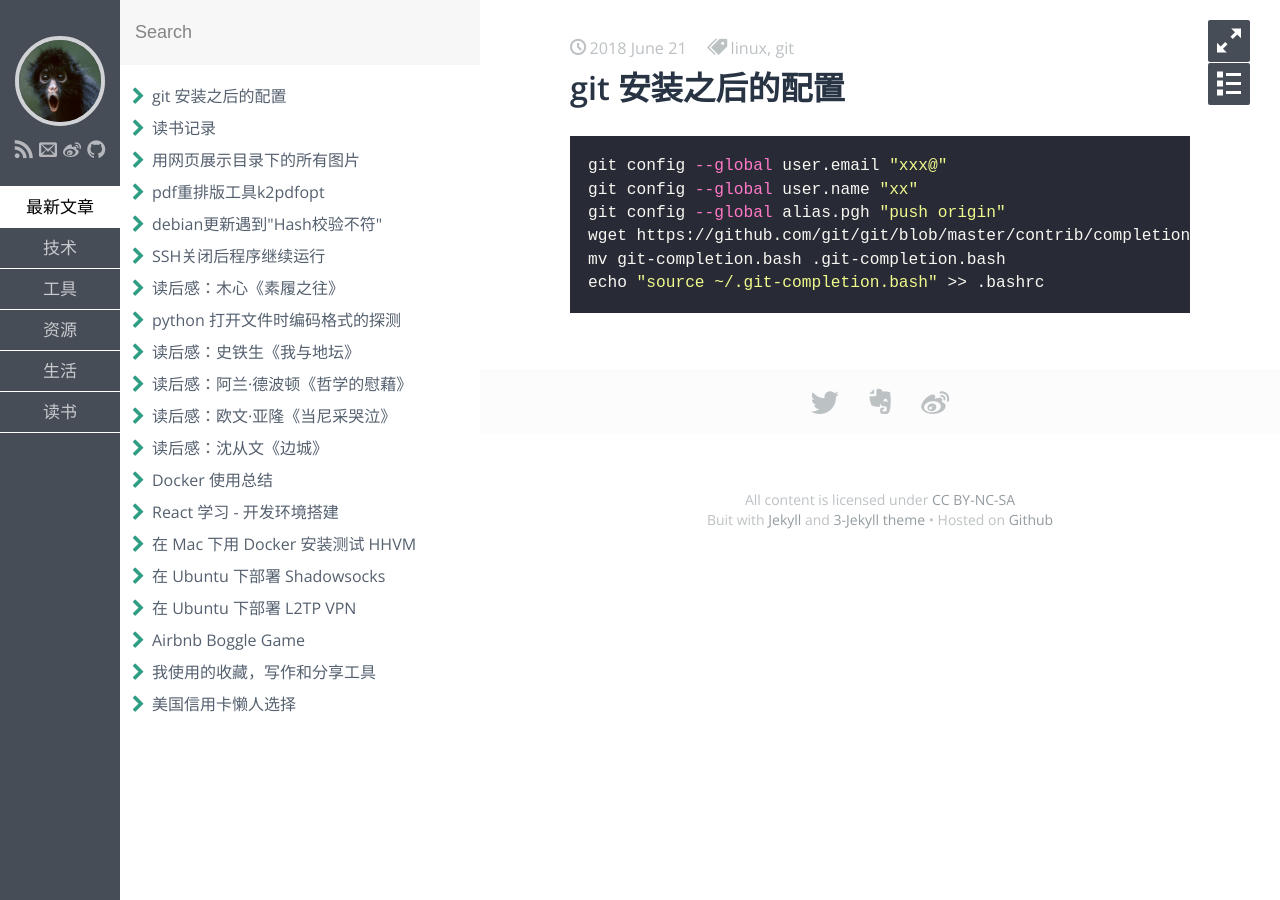
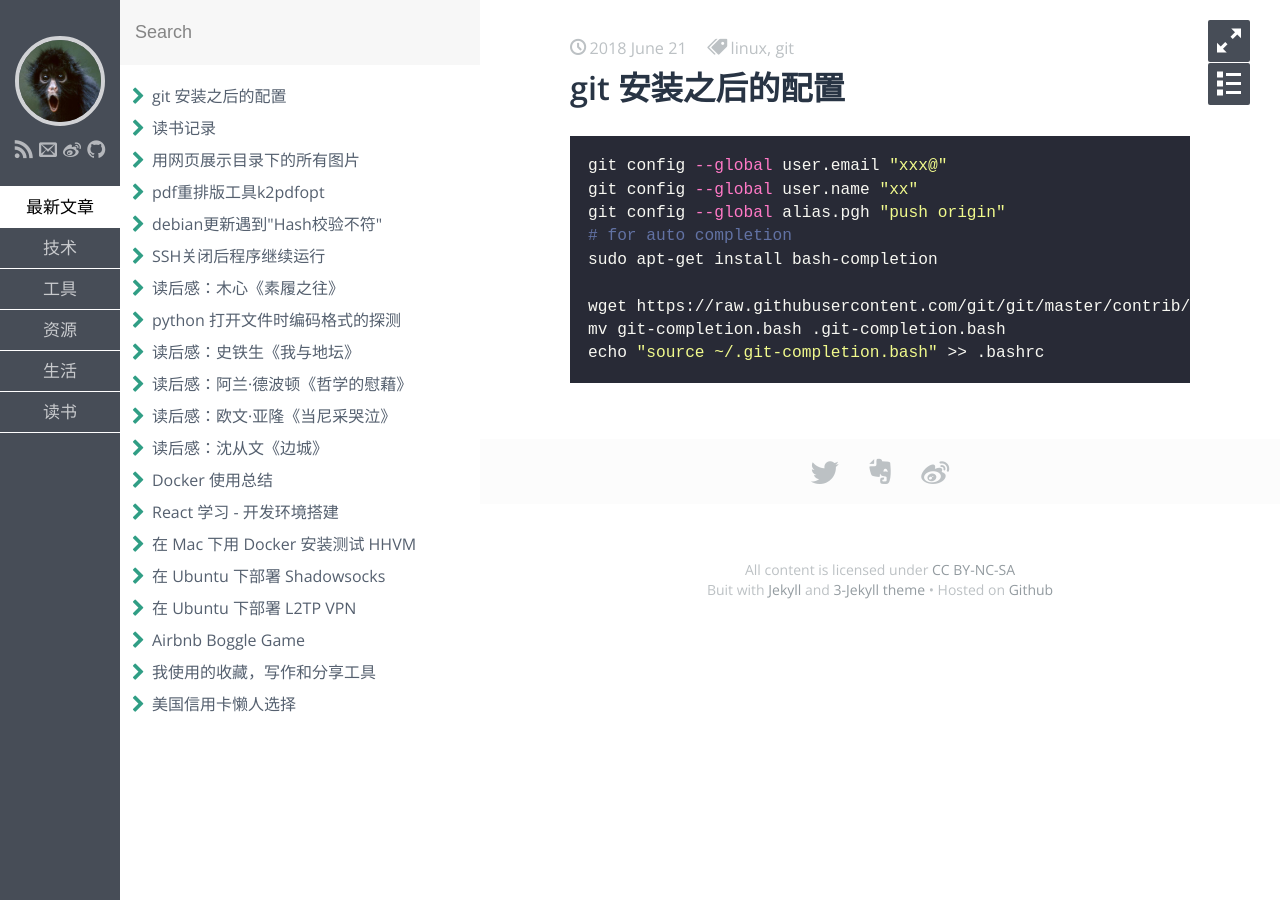
Before and after one commit to hopeful-hgf/hopeful-hgf.github.io, a Jekyll site: the page built from _posts/tech/2018-06-21-git-config.md, in a window 1280 px wide. Built offline with Jekyll 4.4.1, drawn with Linux system fonts in a browser that asks for light colours; some web fonts are replaced.

Commit message:
modify the download path for git-completion.bash

````diff
--- a/_posts/tech/2018-06-21-git-config.md
+++ b/_posts/tech/2018-06-21-git-config.md
@@ -11,7 +11,10 @@ description:
 git config --global user.email "xxx@"
 git config --global user.name "xx"
 git config --global alias.pgh "push origin"
-wget https://github.com/git/git/blob/master/contrib/completion/git-completion.bash
+# for auto completion
+sudo apt-get install bash-completion
+
+wget https://raw.githubusercontent.com/git/git/master/contrib/completion/git-prompt.sh
 mv git-completion.bash .git-completion.bash
 echo "source ~/.git-completion.bash" >> .bashrc
 ```
````
